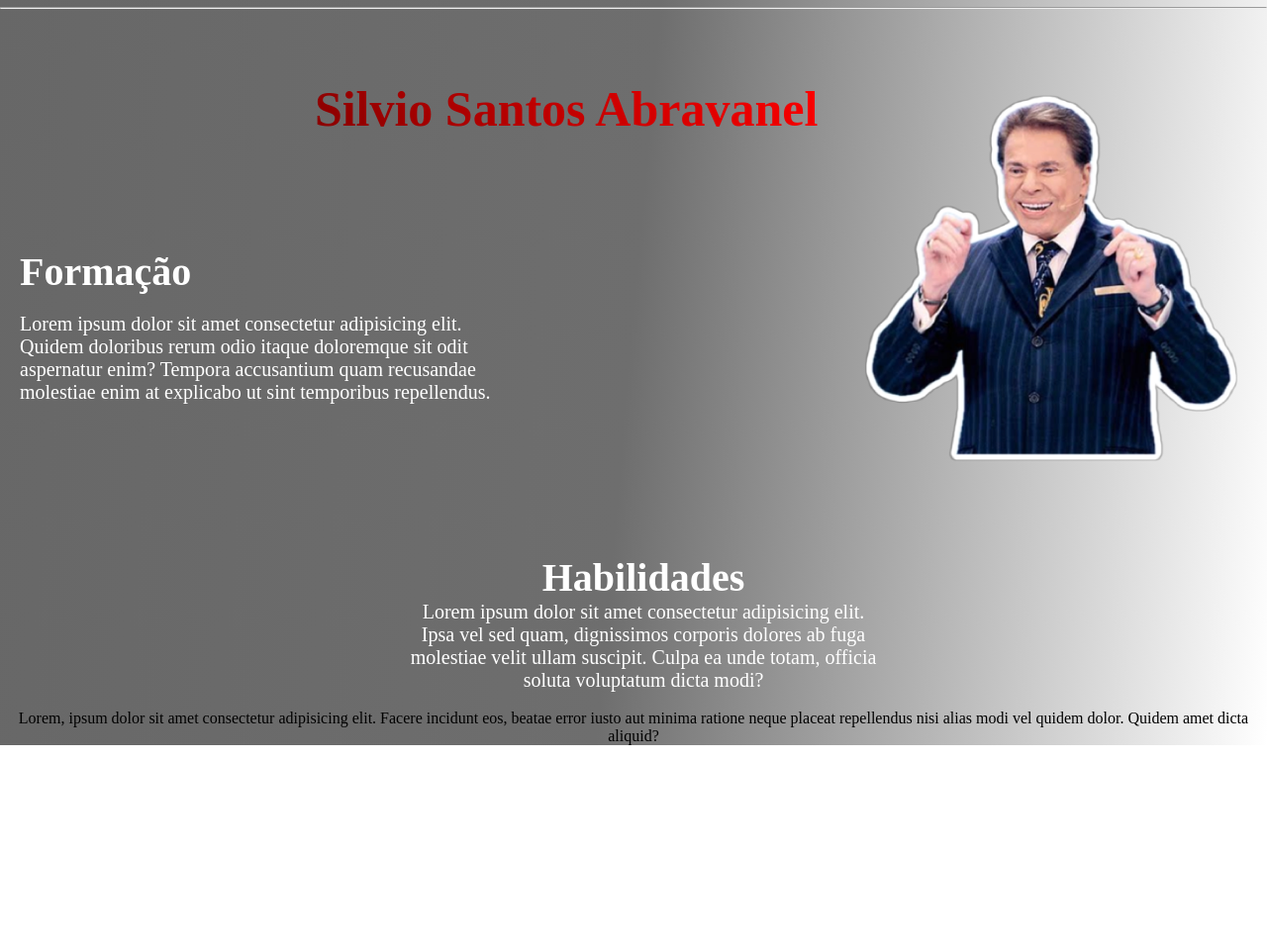
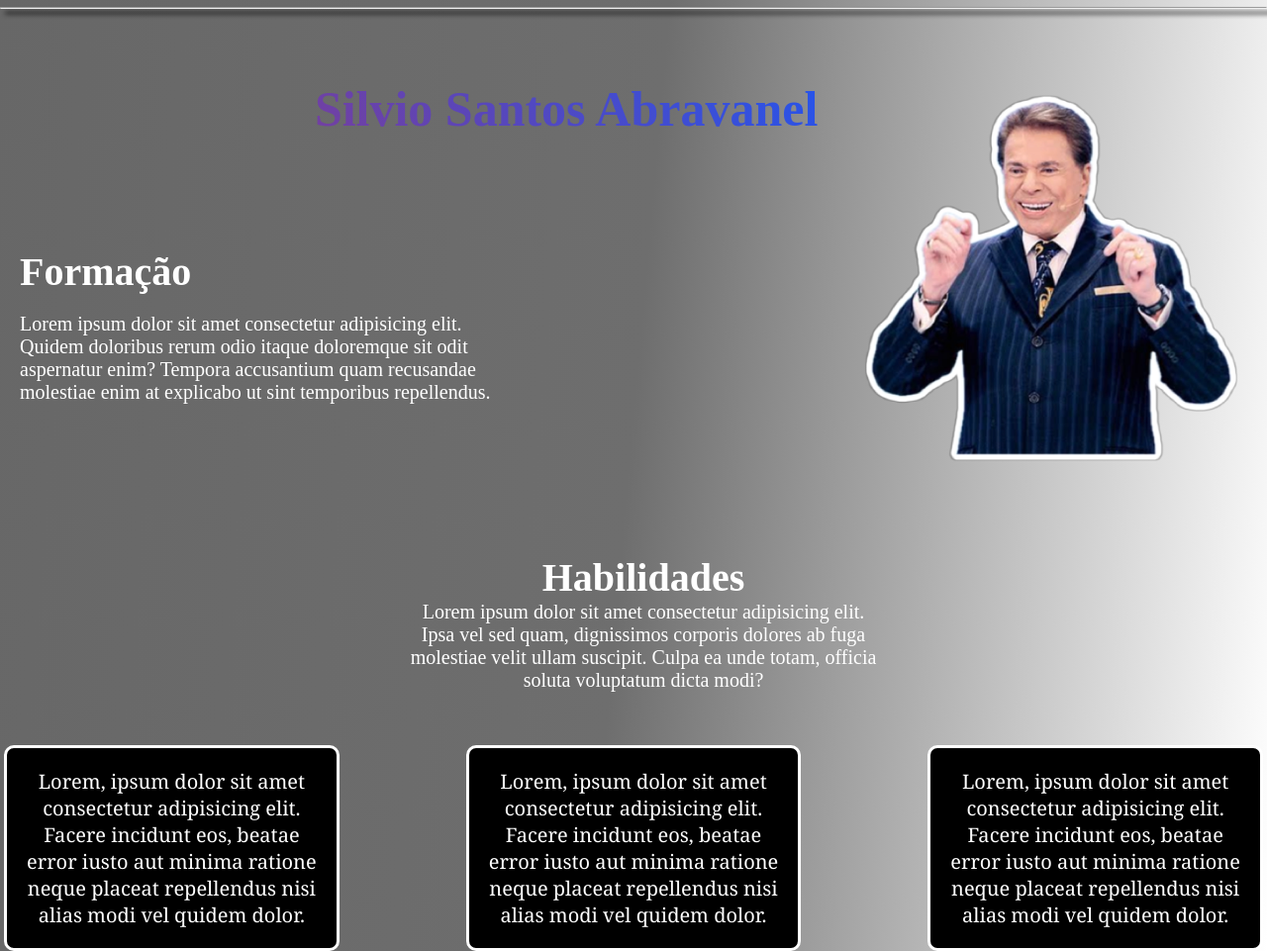
Before and after one commit to Gabr1elAntoni1/meu-site, a plain HTML site: page index.html in a window 1280 px wide. Shown: the part 117-1078 px from the top of the page at 99% size. Before the commit the page ends 870 px from the top, so only its background shows below. Drawn offline with Linux system fonts and the light colour scheme.

Commit message:
Add files via upload

```diff
--- a/index.html
+++ b/index.html
@@ -21,7 +21,7 @@
     <hr>
     <br><br><br><br>
     <main class="content">
-        <h2>Silvio Santos Abravanel</h2>
+        <h2>Silvio Santos <span>Abravanel</span></h2>
         <img class="principal" src="imagem/silvio.webp" alt="">
     </main>
     <aside>
@@ -32,8 +32,12 @@
     <main class="textcentral">
         <h1>Habilidades</h1>
         <p class="formhab">Lorem ipsum dolor sit amet consectetur adipisicing elit. <br> Ipsa vel sed quam, dignissimos corporis dolores ab fuga <br> molestiae velit ullam suscipit. Culpa ea unde totam, officia <br> soluta voluptatum dicta modi?</p>
-        <br>
-        <p class="arquivos">Lorem, ipsum dolor sit amet consectetur adipisicing elit. Facere incidunt eos, beatae error iusto aut minima ratione neque placeat repellendus nisi alias modi vel quidem dolor. Quidem amet dicta aliquid?</p>
+        <br><br><br>
+        <div>
+            <p class="arquivos">Lorem, ipsum dolor sit amet <br> consectetur adipisicing elit. <br> Facere incidunt eos, beatae <br> error iusto aut minima ratione <br> neque placeat repellendus nisi <br> alias modi vel quidem dolor. <br></p>
+            <p class="arquivos">Lorem, ipsum dolor sit amet <br> consectetur adipisicing elit. <br> Facere incidunt eos, beatae <br> error iusto aut minima ratione <br> neque placeat repellendus nisi <br> alias modi vel quidem dolor. <br></p>
+            <p class="arquivos">Lorem, ipsum dolor sit amet <br> consectetur adipisicing elit. <br> Facere incidunt eos, beatae <br> error iusto aut minima ratione <br> neque placeat repellendus nisi <br> alias modi vel quidem dolor. <br></p>
+        </div>
     </main>
 
 
--- a/style.css
+++ b/style.css
@@ -6,6 +6,7 @@
     background: linear-gradient(95deg, rgba(0, 0, 0, 0.596), rgb(110, 110, 110), white);
 }
 header{
+
     display: flex;
     justify-content: space-between;
     padding: 10px;
@@ -55,7 +56,7 @@
 }
 h2{
     font-size: 50px;
-    background: linear-gradient(45deg, black, red);
+    background: linear-gradient(45deg, rgb(204, 40, 75), rgb(38, 84, 235));
     background-clip: text;
     color: transparent;
     padding-left: 300px;
@@ -86,3 +87,20 @@
 .principal{
     width: 400px;
 }
+hr{
+    box-shadow: 5px 5px 5px black;
+}
+div{
+    display: flex;
+    flex-direction: row;
+    gap: 8rem
+}
+.arquivos{
+    font-size: 20px;
+    font-family: Georgia, 'Times New Roman', Times, serif;
+    padding: 20px;
+    color: white;
+    background-color: rgb(0, 0, 0);
+    border: solid white;
+    border-radius: 10px
+}
```
